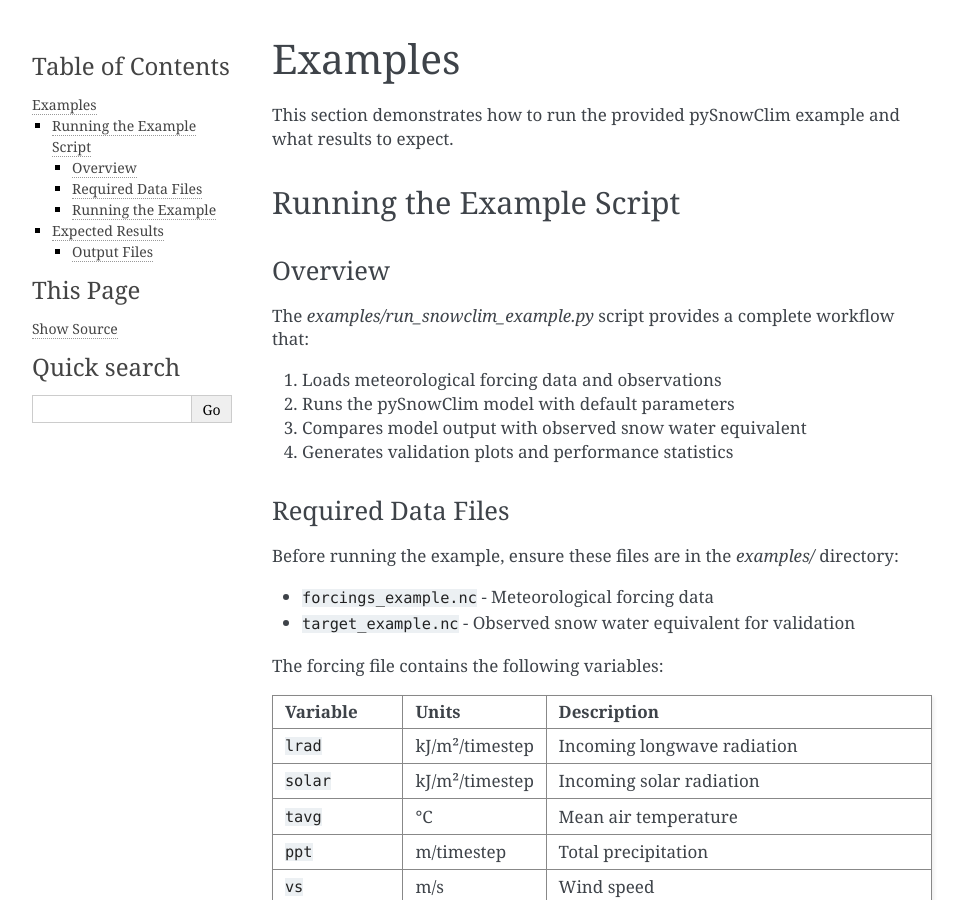
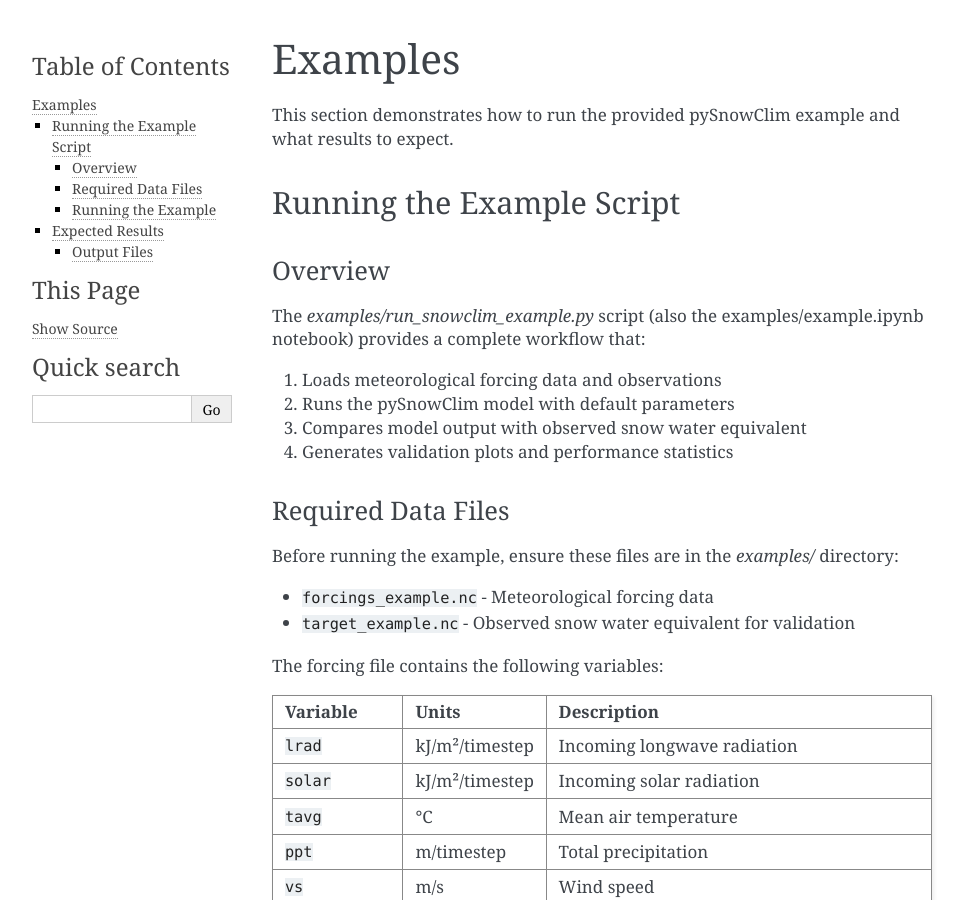
Before and after one commit to abbylute/pySnowClim, a Sphinx documentation site: the page built from docs/examples.rst, in a window 1280 px wide and 900 px high. Shown: the whole window, without its empty margins (148-1112 px from the left). Built offline with Sphinx 7.4.7, drawn with Linux system fonts in a browser that asks for light colours.

```diff
--- a/docs/examples.rst
+++ b/docs/examples.rst
@@ -9,7 +9,7 @@ Running the Example Script
 Overview
 ~~~~~~~~
 
-The `examples/run_snowclim_example.py` script provides a complete workflow that:
+The `examples/run_snowclim_example.py` script (also the examples/example.ipynb notebook) provides a complete workflow that:
 
 1. Loads meteorological forcing data and observations
 2. Runs the pySnowClim model with default parameters
```
Also changed, not shown: README.md (+2 -2 lines), 1 other file.
